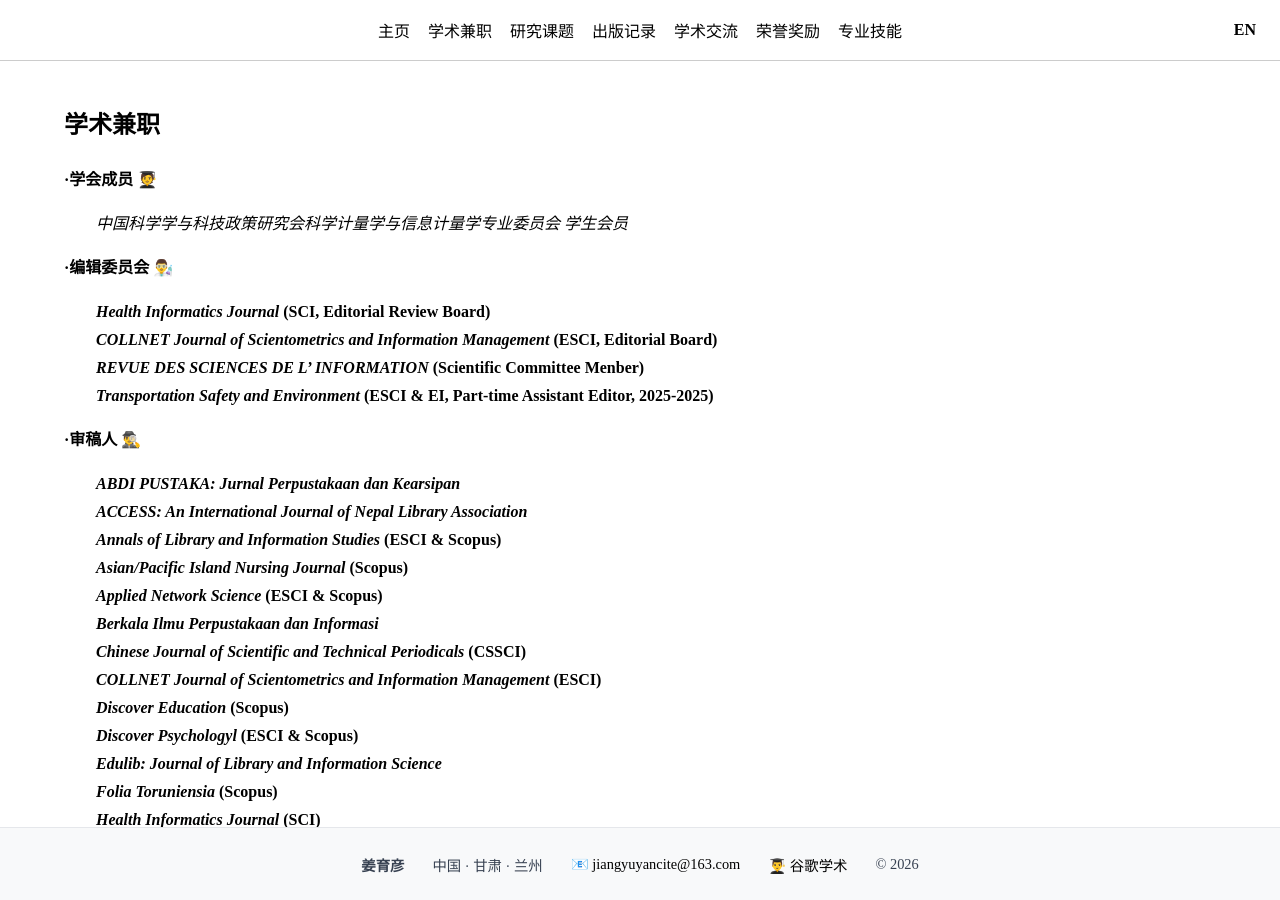
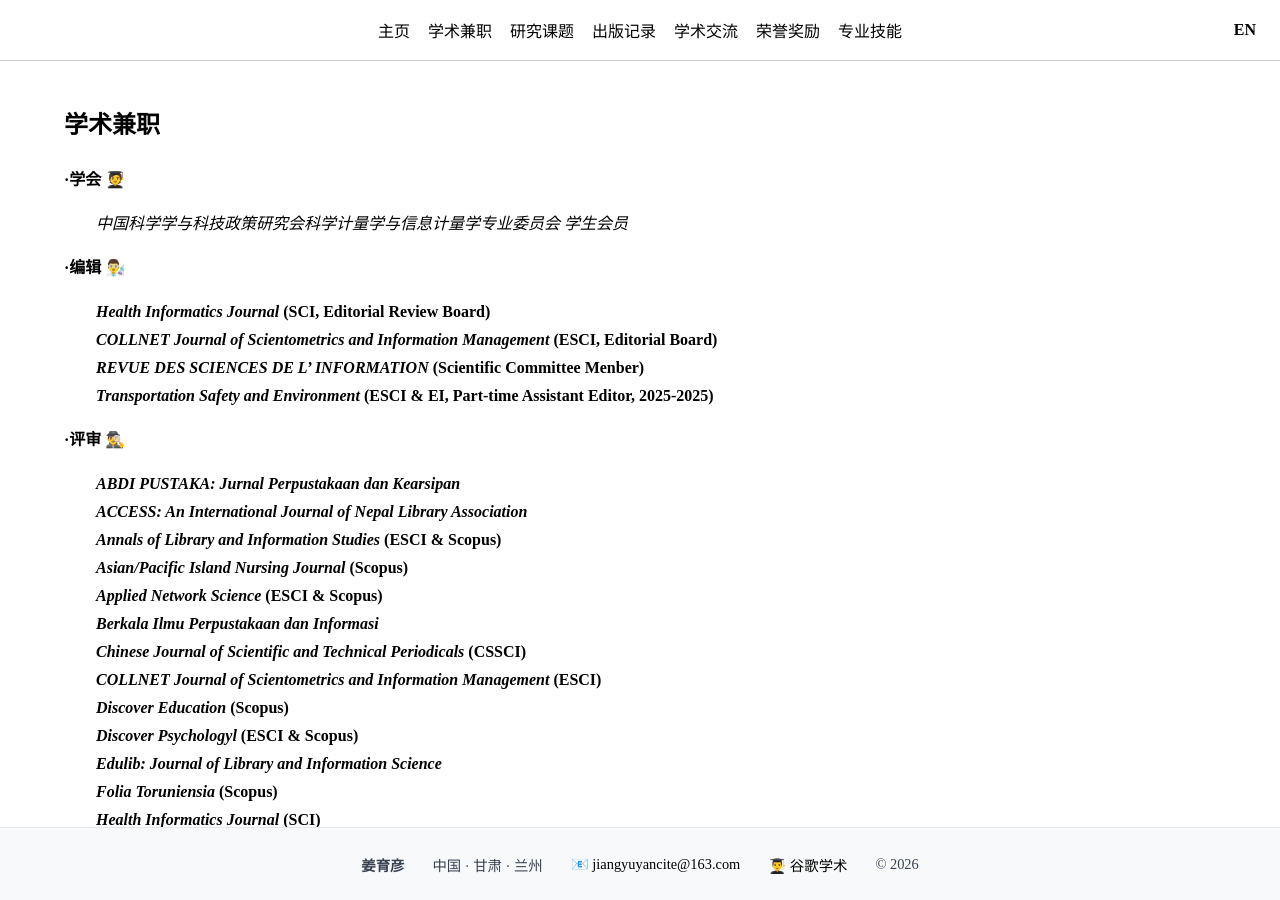
Before and after one commit to jiang-yuyan/Yuyan-Jiang-CV, a Jekyll site: the page built from role/roles-zh.md, in a window 1280 px wide and 900 px high. Built offline with Jekyll 4.4.1, drawn with Linux system fonts in a browser that asks for light colours.

Commit message:
Update roles and titles in roles-zh.md

```diff
--- a/role/roles-zh.md
+++ b/role/roles-zh.md
@@ -4,18 +4,18 @@ title: roles-zh
 ---
 
 ## 学术兼职
-__·学会成员__ 🧑‍🎓
+__·学会__ 🧑‍🎓
 
 &#8195;&#8195;_中国科学学与科技政策研究会科学计量学与信息计量学专业委员会 学生会员_
 
-__·编辑委员会__ 👨‍🔬
+__·编辑__ 👨‍🔬
 
 &#8195;&#8195;_**Health Informatics Journal**_ **(SCI, Editorial Review Board)**
 &#8195;&#8195;_**COLLNET Journal of Scientometrics and Information Management**_ **(ESCI, Editorial Board)**
 &#8195;&#8195;_**REVUE DES SCIENCES DE L' INFORMATION**_ **(Scientific Committee Menber)**
 &#8195;&#8195;_**Transportation Safety and Environment**_ **(ESCI & EI, Part-time Assistant Editor, 2025-2025)**
 
-__·审稿人__ 🕵️‍♂️
+__·评审__ 🕵️‍♂️
 
 &#8195;&#8195;_**ABDI PUSTAKA: Jurnal Perpustakaan dan Kearsipan**_
 &#8195;&#8195;_**ACCESS: An International Journal of Nepal Library Association**_
```
